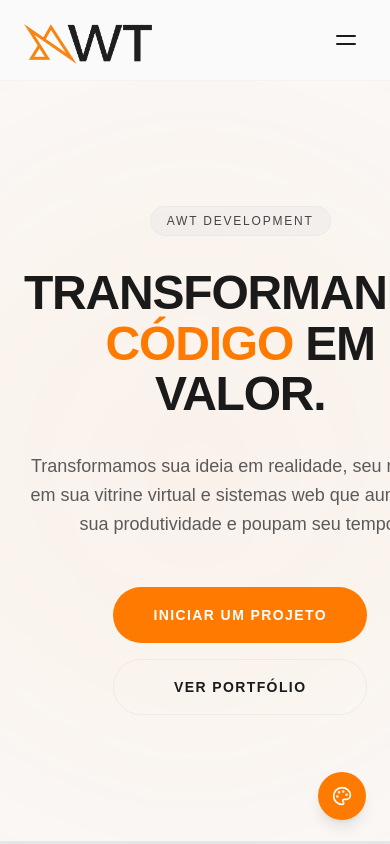
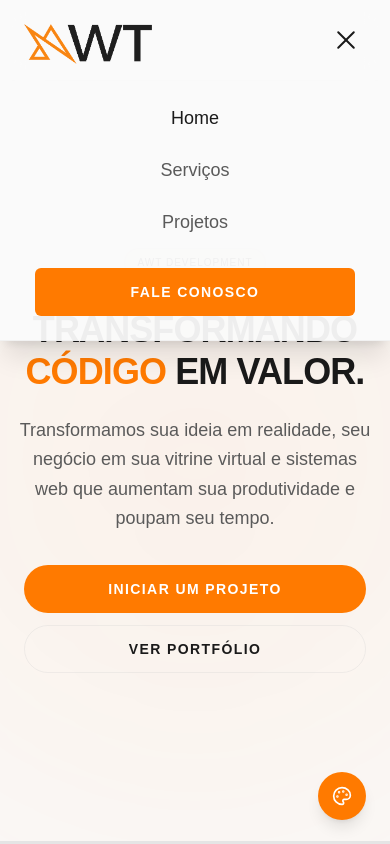
Before and after one commit to AWT-Development/awt-website-v3, a Next.js app: page / in a window 390 px wide. Both pictures are taken after a click on the button 346 px from the left and 40 px from the top of the page. Shown: the top 844 px of the page. Built offline with nearby package versions, Linux system fonts and the light colour scheme; a web font is replaced by a local one.

Commit message:
Fix: Ajustando responsividade e Burger Menu

```diff
--- a/src/components/home/HeroSection.tsx
+++ b/src/components/home/HeroSection.tsx
@@ -13,37 +13,36 @@ export default function HeroSection() {
         initial={{ opacity: 0, y: 30 }}
         animate={{ opacity: 1, y: 0 }}
         transition={{ duration: 0.8, ease: "easeOut" }}
-        className="max-w-5xl mx-auto px-6 relative z-10 flex flex-col items-center"
+        className="w-full max-w-5xl mx-auto px-4 sm:px-6 relative z-10 flex flex-col items-center"
       >
         {/* Top Badge */}
-        <div className="mb-8 inline-flex items-center gap-2 px-4 py-1.5 rounded-full border border-border-subtle/20 bg-surface-deep/40 w-fit">
-          <span className="text-primary-text/80 text-xs font-headline tracking-[0.15em] font-medium uppercase">
+        <div className="mb-6 sm:mb-8 mx-auto inline-flex items-center gap-2 px-3 sm:px-4 py-1.5 rounded-full border border-border-subtle/20 bg-surface-deep/40 w-fit max-w-[90vw]">
+          <span className="text-primary-text/80 text-[10px] sm:text-xs font-headline tracking-[0.1em] sm:tracking-[0.15em] font-medium uppercase truncate">
             AWT Development
           </span>
         </div>
 
-        {/* Headline */}
-        <h1 className="font-headline text-5xl md:text-7xl lg:text-[84px] font-bold leading-[1.05] tracking-tight mb-8">
+        <h1 className="font-headline text-3xl min-[390px]:text-4xl sm:text-5xl md:text-6xl pt-2 sm:pt-4 lg:text-[84px] font-bold leading-[1.15] sm:leading-[1.1] tracking-tight mb-6 w-full max-[360px]:break-all sm:break-words">
           TRANSFORMANDO<br />
           <span className="text-primary">CÓDIGO</span> EM VALOR.
         </h1>
 
         {/* Sub-headline */}
-        <p className="text-lg md:text-xl text-secondary-text mb-12 max-w-3xl leading-relaxed">
+        <p className="text-base min-[390px]:text-lg md:text-xl text-secondary-text mb-8 sm:mb-12 max-w-3xl leading-relaxed w-full">
           Transformamos sua ideia em realidade, seu negócio em sua vitrine virtual e sistemas web que aumentam sua produtividade e poupam seu tempo.
         </p>
 
         {/* CTAs */}
-        <div className="flex flex-col sm:flex-row justify-center gap-4">
+        <div className="flex flex-col sm:flex-row justify-center gap-3 sm:gap-4 w-full px-2 sm:px-0">
           <Link
             href="#contato"
-            className="inline-flex h-14 items-center justify-center px-10 rounded-full bg-primary text-surface font-sans font-bold text-sm tracking-widest uppercase hover:shadow-[0_0_32px_rgba(255,122,0,0.3)] hover:scale-[1.02] transition-all"
+            className="inline-flex h-12 sm:h-14 items-center justify-center px-4 sm:px-10 rounded-full bg-primary text-surface font-sans font-bold text-xs min-[390px]:text-sm tracking-widest uppercase hover:shadow-[0_0_32px_rgba(255,122,0,0.3)] hover:scale-[1.02] transition-all w-full sm:w-auto"
           >
             Iniciar um Projeto
           </Link>
           <Link
             href="#projetos"
-            className="inline-flex h-14 items-center justify-center px-10 rounded-full bg-transparent border border-border-subtle/30 text-primary-text font-sans font-bold text-sm tracking-widest uppercase hover:bg-surface transition-all"
+            className="inline-flex h-12 sm:h-14 items-center justify-center px-4 sm:px-10 rounded-full bg-transparent border border-border-subtle/30 text-primary-text font-sans font-bold text-xs min-[390px]:text-sm tracking-widest uppercase hover:bg-surface transition-all w-full sm:w-auto"
           >
             Ver Portfólio
           </Link>
--- a/src/components/layout/Header.tsx
+++ b/src/components/layout/Header.tsx
@@ -4,7 +4,7 @@ import Link from "next/link";
 import Image from "next/image";
 import { useTheme } from "next-themes";
 import { useEffect, useState } from "react";
-import { motion } from "framer-motion";
+import { motion, AnimatePresence } from "framer-motion";
 
 import LogoAwtDefault from "@/assets/awtHeaderLogo.png";
 import LogoAwtDarkOrange from "@/assets/awtHeaderLogoDarkOrange.png";
@@ -13,6 +13,7 @@ import LogoAwtPurple from "@/assets/awtHeaderLogoPurple.png";
 export default function Header() {
   const { resolvedTheme } = useTheme();
   const [mounted, setMounted] = useState(false);
+  const [isMenuOpen, setIsMenuOpen] = useState(false);
 
   useEffect(() => {
     setMounted(true);
@@ -56,13 +57,49 @@ export default function Header() {
           >
             Fale Conosco
           </Link>
-          {/* Mobile menu button mock */}
-          <button className="md:hidden w-10 h-10 flex flex-col justify-center items-center gap-1.5 focus:outline-none">
-            <div className="w-5 h-0.5 bg-primary-text rounded-full"></div>
-            <div className="w-5 h-0.5 bg-primary-text rounded-full"></div>
+          {/* Mobile menu button */}
+          <button
+            onClick={() => setIsMenuOpen(!isMenuOpen)}
+            className="md:hidden w-10 h-10 flex flex-col justify-center items-center gap-1.5 focus:outline-none"
+            aria-label="Toggle menu"
+          >
+            <motion.div
+              animate={isMenuOpen ? { rotate: 45, y: 4 } : { rotate: 0, y: 0 }}
+              className="w-6 h-0.5 bg-primary-text rounded-full"
+            />
+            <motion.div
+              animate={isMenuOpen ? { rotate: -45, y: -4 } : { rotate: 0, y: 0 }}
+              className="w-6 h-0.5 bg-primary-text rounded-full"
+            />
           </button>
         </div>
       </div>
+
+      {/* Mobile Menu Overlay */}
+      <AnimatePresence>
+        {isMenuOpen && (
+          <motion.div
+            initial={{ height: 0, opacity: 0 }}
+            animate={{ height: "auto", opacity: 1 }}
+            exit={{ height: 0, opacity: 0 }}
+            transition={{ duration: 0.3 }}
+            className="md:hidden overflow-hidden w-full absolute top-20 left-0 bg-background/95 backdrop-blur-xl border-b border-border-subtle/20 shadow-xl"
+          >
+            <nav className="flex flex-col p-6 gap-6 items-center">
+              <Link href="/" onClick={() => setIsMenuOpen(false)} className="text-lg font-medium hover:text-primary transition-colors">Home</Link>
+              <Link href="#servicos" onClick={() => setIsMenuOpen(false)} className="text-lg font-medium hover:text-primary transition-colors text-secondary-text">Serviços</Link>
+              <Link href="#projetos" onClick={() => setIsMenuOpen(false)} className="text-lg font-medium hover:text-primary transition-colors text-secondary-text">Projetos</Link>
+              <Link
+                href="#contato"
+                onClick={() => setIsMenuOpen(false)}
+                className="mt-2 flex items-center justify-center h-12 w-full max-w-xs rounded-md bg-primary text-surface font-sans font-bold text-sm tracking-widest uppercase hover:shadow-[0_0_32px_rgba(255,122,0,0.3)] transition-all"
+              >
+                Fale Conosco
+              </Link>
+            </nav>
+          </motion.div>
+        )}
+      </AnimatePresence>
     </motion.header>
   );
 }
```
